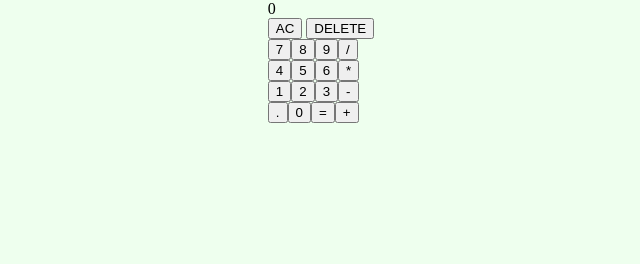
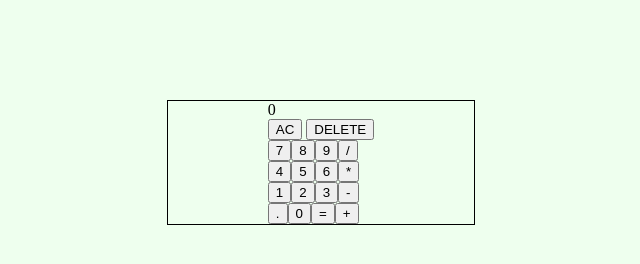
Before and after one commit to shakani/calculator, a plain HTML site: page index.html in a window 1280 px wide. Shown: the whole page, without its empty margins (319-959 px from the left). Drawn offline with Linux system fonts and the light colour scheme.

Commit message:
padded canvas

```diff
--- a/style.css
+++ b/style.css
@@ -7,3 +7,10 @@ body {
     justify-content: center;
     background-color: #eeffee;
 }
+
+.canvas {
+    margin-top: 100px;
+    border: solid 1px;
+    padding-left: 100px;
+    padding-right: 100px;
+}
```
